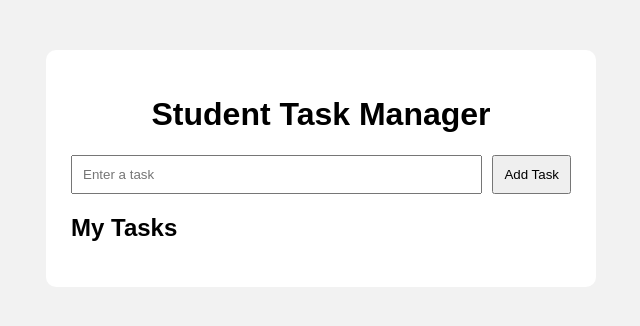
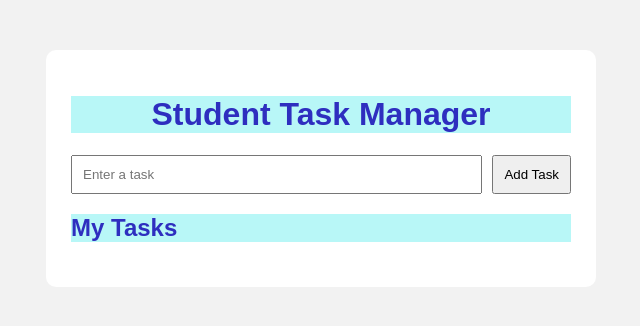
Before and after one commit to mishapictlab/student-task-manager, a plain HTML site: page index.html in a window 1280 px wide. Shown: the whole page, without its empty margins (319-959 px from the left). Drawn offline with Linux system fonts and the light colour scheme.

Commit message:
modified css

```diff
--- a/style.css
+++ b/style.css
@@ -12,6 +12,8 @@ body {
 }
 
 h1 {
+    background-color: rgb(184, 247, 247);
+    color:rgb(46, 46, 191);
     text-align: center;
 }
 
@@ -41,3 +43,8 @@ li {
 .completed {
     text-decoration: line-through;
 }
+
+h2{
+    background-color: rgb(184, 247, 247);
+    color:rgb(46, 46, 191);
+}
```
